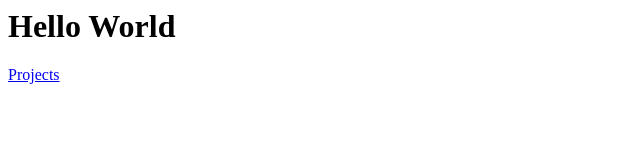
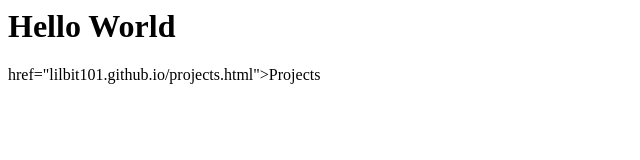
Before and after one commit to LilBit101/LilBit101.github.io, a plain HTML site: page index.html in a window 1280 px wide. Shown: the whole page, without its empty margins (0-640 px from the left). Drawn offline with Linux system fonts and the light colour scheme.

Commit message:
Update index.html

```diff
--- a/index.html
+++ b/index.html
@@ -1,2 +1,2 @@
 <h1>Hello World</h1>
-<a href="lilbit101.github.io/projects.html">Projects</a>
+<a> href="lilbit101.github.io/projects.html">Projects</a>
```
